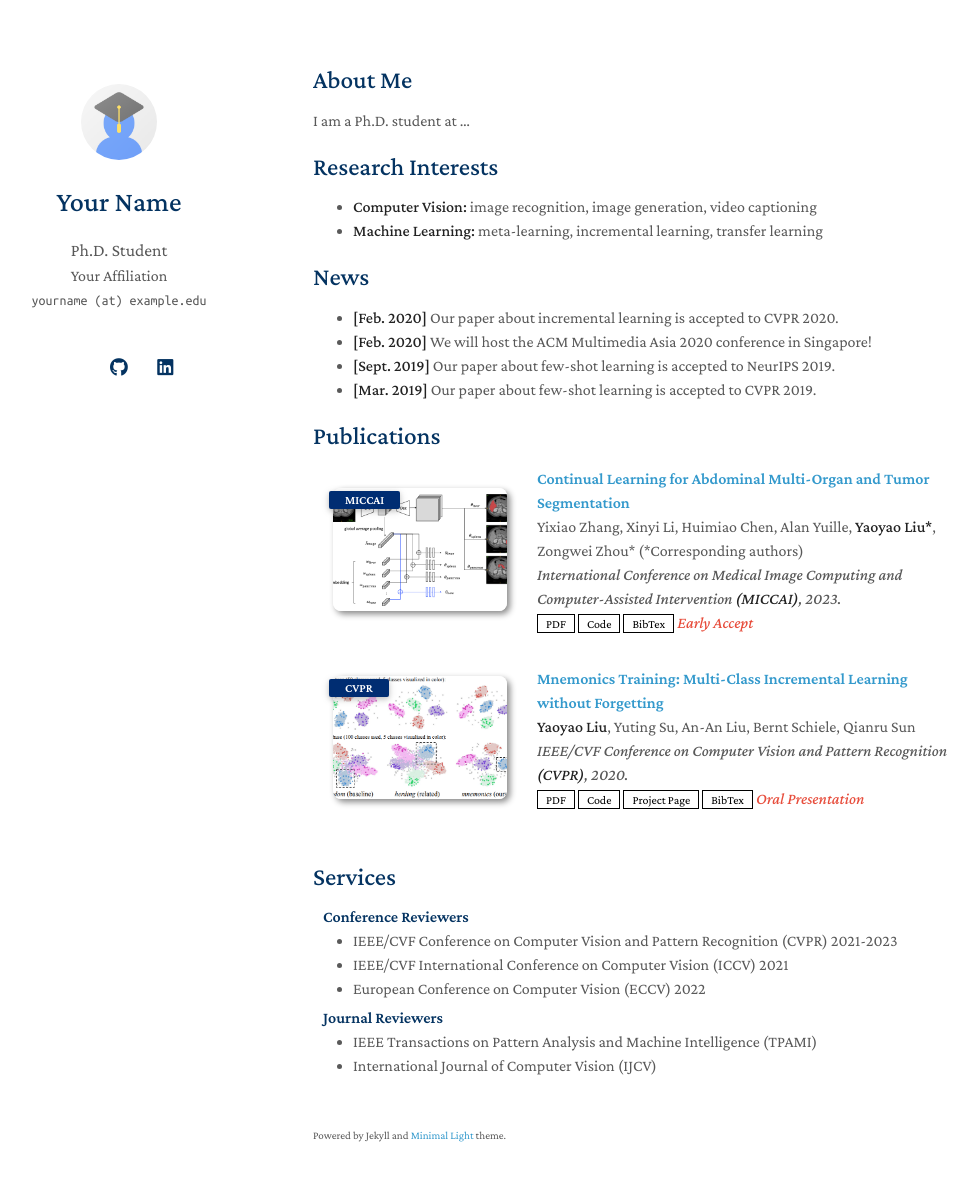
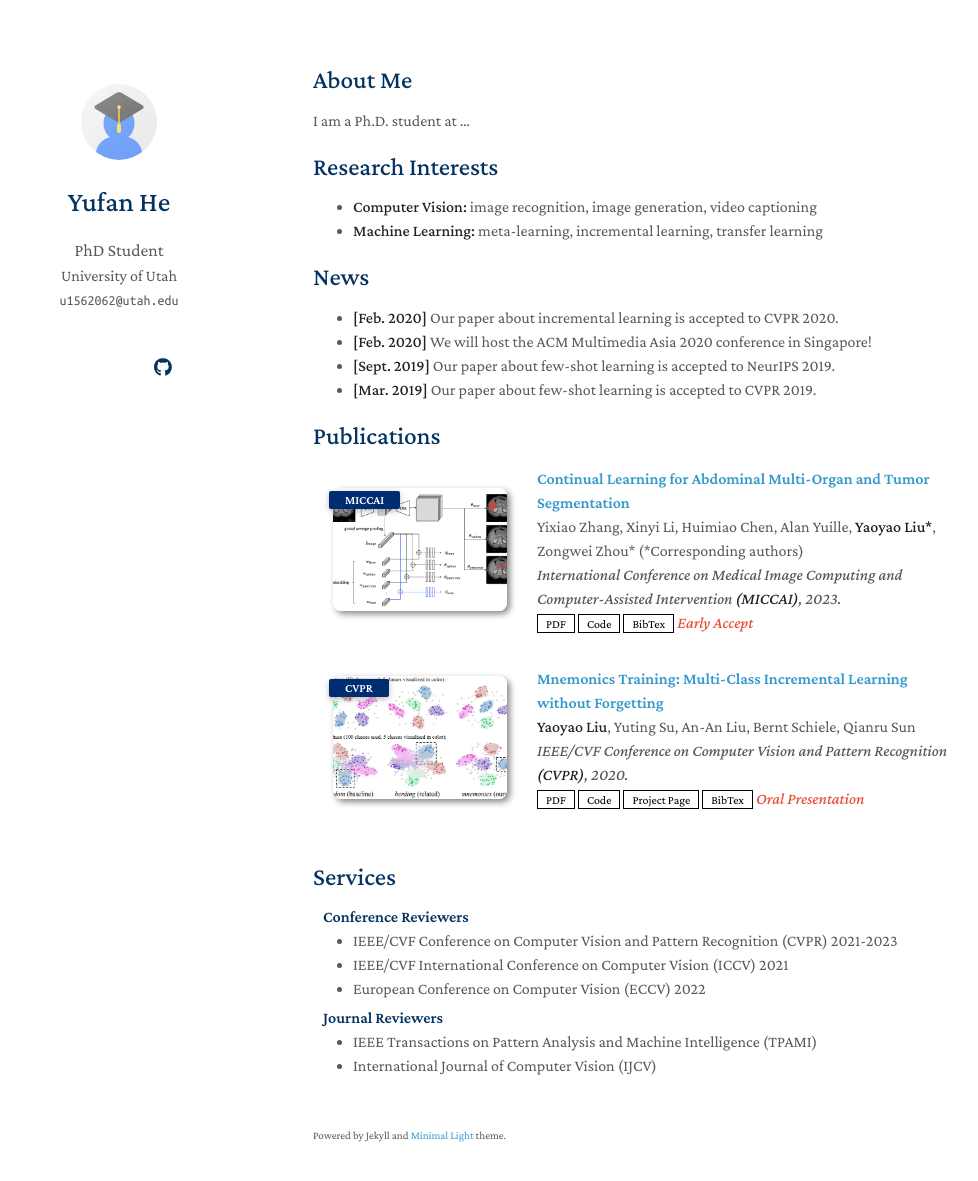
Before and after one commit to yufan-he/yufan-he.github.io, a Jekyll site: the page built from index.md, in a window 1280 px wide and 1216 px high. Shown: the top 1181 px of the window, without its empty margins (157-1135 px from the left). Built offline with Jekyll 4.4.1, drawn with Linux system fonts in a browser that asks for light colours; a style sheet for code colours, icons or effects is not loaded; our own code applies the rules of GitHub Pages for plain Markdown files.

Commit message:
Update _config.yml

```diff
--- a/_config.yml
+++ b/_config.yml
@@ -1,22 +1,20 @@
 # Basic Information
-title: Your Name
-position: Ph.D. Student
-affiliation: Your Affiliation
-email: yourname (at) example.edu
+title: Yufan He
+position: PhD Student
+affiliation: University of Utah
+email: u1562062@utah.edu
 
 # Search Engine Optimization (SEO)
 # The following information is used to improve the website traffic from search engines, e.g., Google.
-keywords: minimal light
-description: The Minimal Light is a simple and elegant jekyll theme for academic personal homepage.
-canonical: https://minimal-light-theme.yliu.me/
+keywords: biomechanics, locomotion, gait, prosthetics, musculoskeletal modeling
+description: PhD student at the University of Utah working on biomechanics, locomotion, and prosthetics.
+canonical: https://yufan-he.github.io/
 
 # Links
 # If you don't need one of them, you may delete the corresponding line.
-google_scholar: https://scholar.google.com/
+google_scholar: https://scholar.google.com/citations?user=HTXgA4EAAAAJ&hl=en
 cv_link: assets/files/curriculum_vitae.pdf
-github_link: https://github.com/
-linkedin: https://www.linkedin.com/
-twitter: https://twitter.com/
+github_link: https://github.com/yufan-he
 
 # Images (e.g., your profile picture and your website's favicon)
 # "favicon" and "favicon_dark" are used for the light and dark modes, respectively.
@@ -36,10 +34,6 @@ auto_dark_mode: true
 # You can use this option to choose between Serif or Sans Serif fonts.
 font: "Serif" # or "Sans Serif"
 
-# Google Analytics ID
-# Please remove this if you don't use Google Analytics
-google_analytics: UA-111540567-4
-
 # Use this project as a remote theme for GitHub Pages
 # See the guide here: https://docs.github.com/en/pages/setting-up-a-github-pages-site-with-jekyll/adding-a-theme-to-your-github-pages-site-using-jekyll
 remote_theme: yaoyao-liu/minimal-light
```
